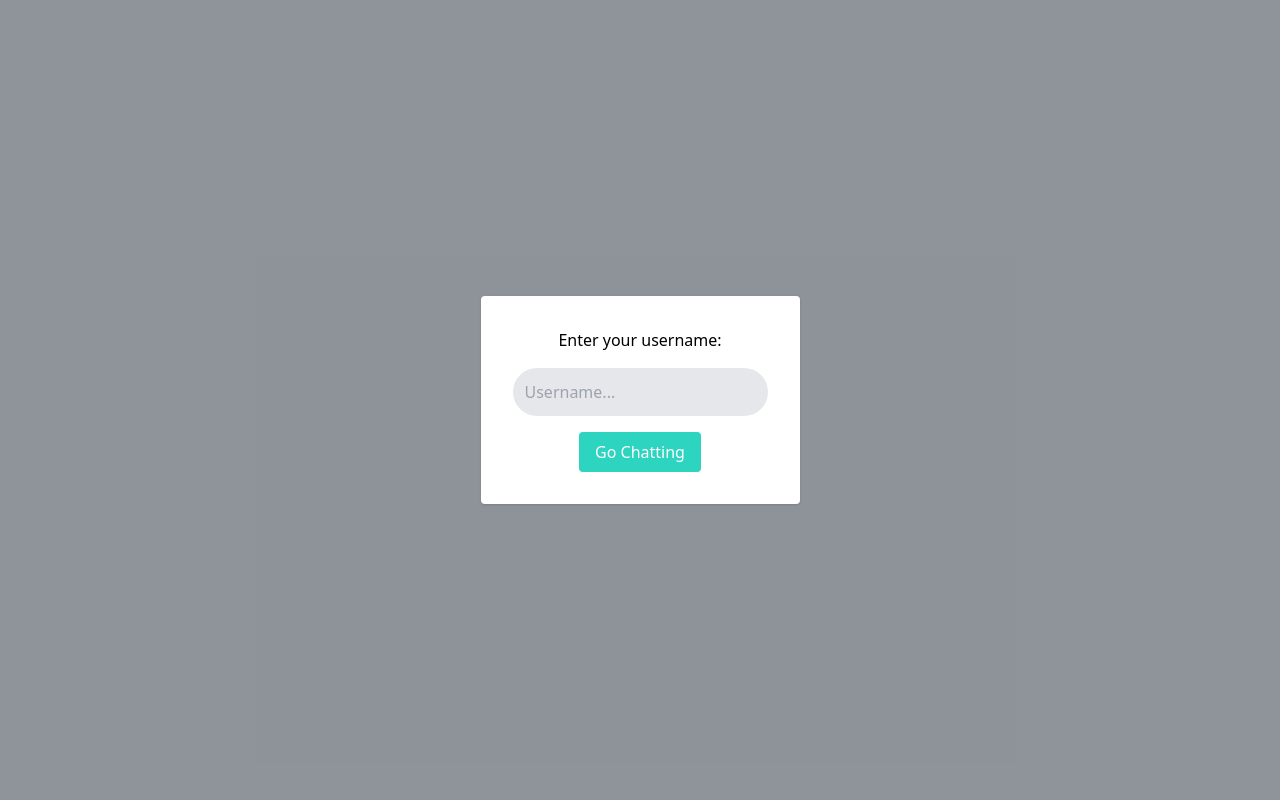
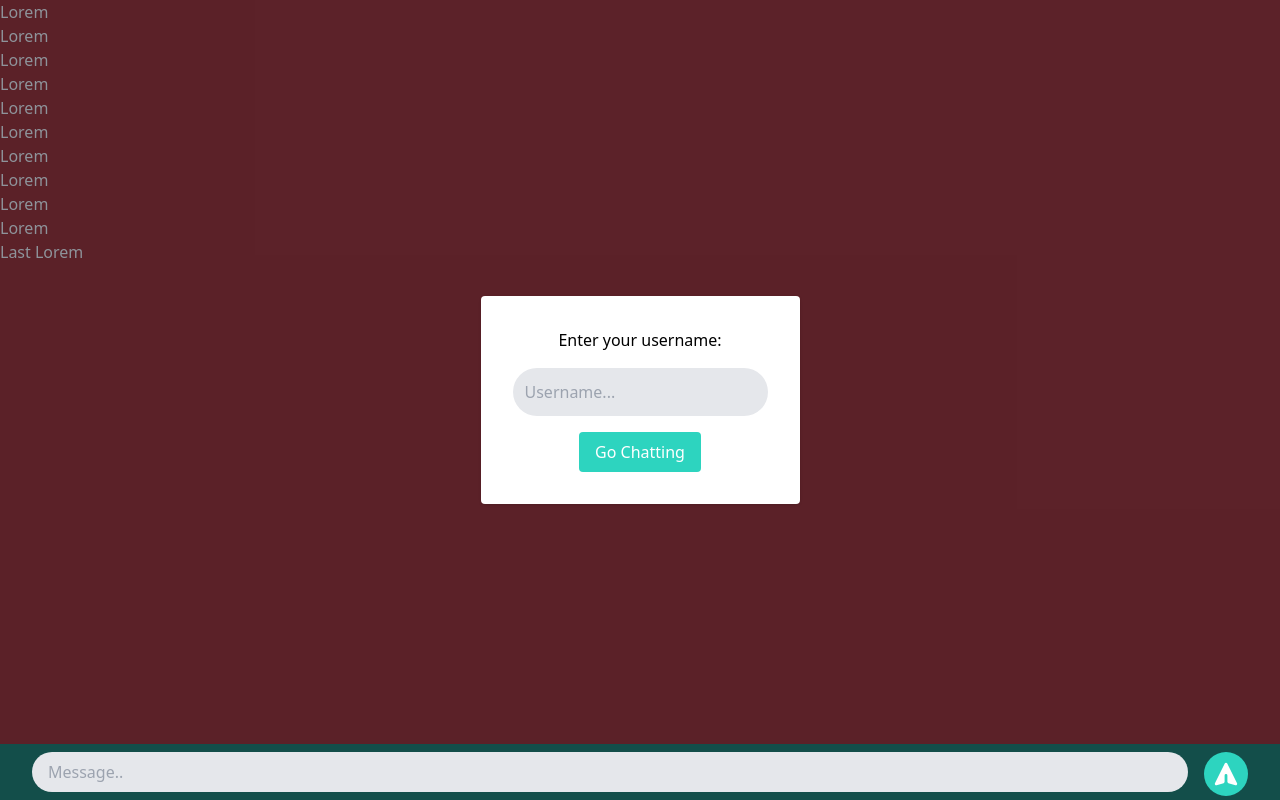
Before and after one commit to zein3/simplechat-client, a React (Create React App) app: page / in a window 1280 px wide. Built offline with nearby package versions, Linux system fonts and the light colour scheme.

Commit message:
progress on UI

```diff
--- a/src/App.js
+++ b/src/App.js
@@ -1,5 +1,7 @@
 import { useSelector } from 'react-redux'
-import LoginModal from './components/LoginModal.js'
+import LoginModal from './components/LoginModal'
+import MessageWindow from './components/MessageWindow'
+import InputBox from './components/InputBox'
 
 const App = () => {
   const username = useSelector(state => state.username.value);
@@ -7,6 +9,8 @@ const App = () => {
   return (
     <div>
       {!username && <LoginModal />}
+      <MessageWindow />
+      <InputBox />
     </div>
   );
 }
--- /dev/null
+++ b/src/components/InputBox.js
@@ -0,0 +1,31 @@
+import { useState } from 'react'
+
+const InputBox = () => {
+  const [messageField, setMessageField] = useState('');
+
+  const handleSubmit = (e) => {
+    e.preventDefault();
+  }
+
+  return (
+    <form onSubmit={handleSubmit}>
+      <div className="px-2 py-1 lg:py-2 lg:px-8 w-full fixed bottom-0 bg-teal-900 h-14">
+        <div className="flex flex-row justify-items-center align-items-center space-x-4 w-full h-full font-sans">
+          <input
+            className="grow rounded-full p-4 bg-gray-200"
+            value={messageField}
+            onChange={(e) => setMessageField(e.target.value)}
+            placeholder="Message.."
+          />
+          <button className="rounded-full bg-teal-400 hover:bg-teal-500 w-11 h-11 flex justify-center items-center">
+            <svg xmlns="http://www.w3.org/2000/svg" className="h-7 w-7 text-white" viewBox="0 0 20 20" fill="currentColor">
+              <path d="M10.894 2.553a1 1 0 00-1.788 0l-7 14a1 1 0 001.169 1.409l5-1.429A1 1 0 009 15.571V11a1 1 0 112 0v4.571a1 1 0 00.725.962l5 1.428a1 1 0 001.17-1.408l-7-14z" />
+            </svg>
+          </button>
+        </div>
+      </div>
+    </form>
+  )
+}
+
+export default InputBox
--- a/src/components/LoginModal.js
+++ b/src/components/LoginModal.js
@@ -33,7 +33,7 @@ const LoginModal = () => {
             />
           </div>
           <div className="flex justify-center">
-            <button className="flex-no-shrink text-white py-2 px-4 rounded bg-teal-400 hover:bg-teal-800">Go Chatting</button>
+            <button className="flex-no-shrink text-white py-2 px-4 rounded bg-teal-400 hover:bg-teal-500">Go Chatting</button>
           </div>
         </form>
       </div>
--- /dev/null
+++ b/src/components/MessageWindow.js
@@ -0,0 +1,22 @@
+const MessageWindow = () => {
+  return (
+    <div class="h-screen w-full flex flex-col">
+      <div class="grow w-full bg-red-800 text-white overflow-y-auto">
+
+        {(() => {
+          const x = [];
+          for (let i = 0; i < 10; i++) {
+            x.push(<p key={i}>Lorem</p>)
+          }
+          return x;
+        })()}
+        <p>Last Lorem</p>
+
+      </div>
+      <div class="h-14 w-full bg-blue-800">
+      </div>
+    </div>
+  )
+}
+
+export default MessageWindow
```
